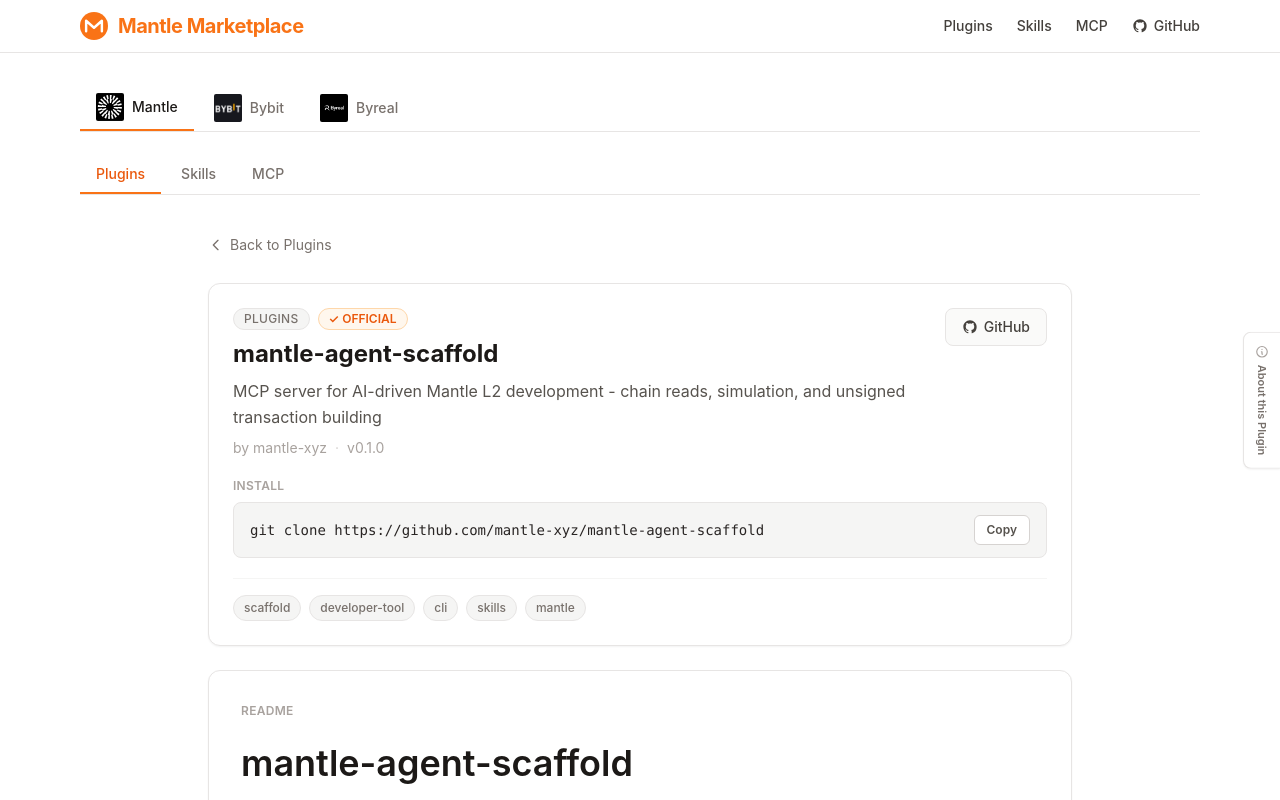
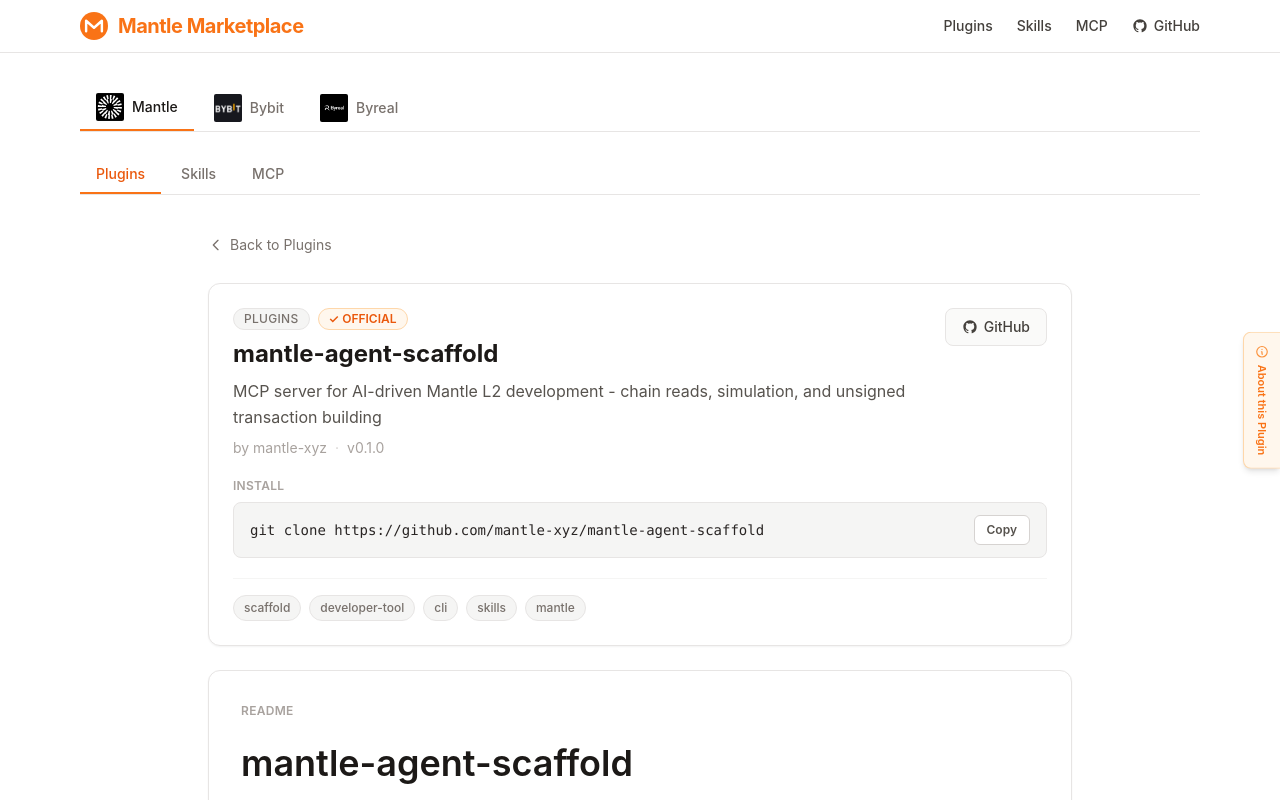
Before and after one commit to kyle-park-io/mantle-marketplace, a Next.js app: page /mantle/plugins/mantle-agent-scaffold in a window 1280 px wide. Shown: the top 800 px of the page. Built offline with nearby package versions, Linux system fonts and the light colour scheme; a web font is replaced by a local one.

Commit message:
fix(tooltip): keep panel open when hovering over it, improve tab visibility (#45)

```diff
--- a/src/components/category-info-tooltip.tsx
+++ b/src/components/category-info-tooltip.tsx
@@ -1,5 +1,6 @@
 'use client';
 
+import { useState } from 'react';
 import type { Category } from '@/lib/types';
 import { CATEGORY_LABELS } from '@/lib/constants';
 import { ITEM_GUIDES } from '@/lib/item-guides';
@@ -17,15 +18,26 @@
 }: CategoryInfoTooltipProps) {
   const label = CATEGORY_LABELS[category];
   const guide = ITEM_GUIDES[slug];
+  const [open, setOpen] = useState(false);
 
   if (!guide) return null;
 
   return (
-    <div className="group fixed right-0 top-1/2 z-40 -translate-y-1/2">
+    <div
+      className="fixed right-0 top-1/2 z-40 -translate-y-1/2"
+      onMouseEnter={() => setOpen(true)}
+      onMouseLeave={() => setOpen(false)}
+    >
       {/* Trigger tab */}
-      <div className="flex cursor-default flex-col items-center gap-1.5 rounded-l-lg border border-r-0 border-stone-200 bg-white px-2.5 py-3 shadow-sm transition-colors group-hover:border-orange-300 group-hover:bg-orange-50">
+      <div
+        className={`flex cursor-default flex-col items-center gap-1.5 rounded-l-lg border border-r-0 px-2.5 py-3 shadow-md transition-colors ${
+          open
+            ? 'border-orange-300 bg-orange-50'
+            : 'border-orange-200 bg-orange-50'
+        }`}
+      >
         <svg
-          className="h-3.5 w-3.5 text-stone-400 group-hover:text-orange-400"
+          className={`h-3.5 w-3.5 transition-colors ${open ? 'text-orange-500' : 'text-orange-400'}`}
           fill="none"
           viewBox="0 0 24 24"
           stroke="currentColor"
@@ -37,7 +49,9 @@
             d="M13 16h-1v-4h-1m1-4h.01M21 12a9 9 0 11-18 0 9 9 0 0118 0z"
           />
         </svg>
-        <span className="text-[11px] font-semibold text-stone-500 group-hover:text-orange-500 [writing-mode:vertical-lr]">
+        <span
+          className={`text-[11px] font-semibold transition-colors [writing-mode:vertical-lr] ${open ? 'text-orange-600' : 'text-orange-500'}`}
+        >
           About this {label.replace(/s$/, '')}
         </span>
       </div>
@@ -45,7 +59,9 @@
       {/* Tooltip panel */}
       <div
         role="tooltip"
-        className="pointer-events-none absolute right-full top-1/2 mr-2 w-72 -translate-y-1/2 rounded-lg border border-stone-200 bg-white p-4 shadow-lg opacity-0 transition-all duration-200 group-hover:opacity-100"
+        className={`absolute right-full top-1/2 mr-2 w-72 -translate-y-1/2 rounded-lg border border-stone-200 bg-white p-4 shadow-lg transition-all duration-200 ${
+          open ? 'opacity-100' : 'pointer-events-none opacity-0'
+        }`}
       >
         <p className="mb-0.5 text-xs font-semibold uppercase tracking-wide text-orange-500">
           {label.replace(/s$/, '')}
@@ -54,7 +70,7 @@
 
         <div className="space-y-3">
           <div>
-            <p className="mb-1.5 text-xs font-semibold text-stone-400 uppercase tracking-wide">
+            <p className="mb-1.5 text-xs font-semibold uppercase tracking-wide text-stone-400">
               When to use
             </p>
             <ul className="space-y-1">
@@ -71,7 +87,7 @@
           </div>
 
           <div className="border-t border-stone-100 pt-3">
-            <p className="mb-1.5 text-xs font-semibold text-stone-400 uppercase tracking-wide">
+            <p className="mb-1.5 text-xs font-semibold uppercase tracking-wide text-stone-400">
               What it does
             </p>
             <ul className="space-y-1">
```
